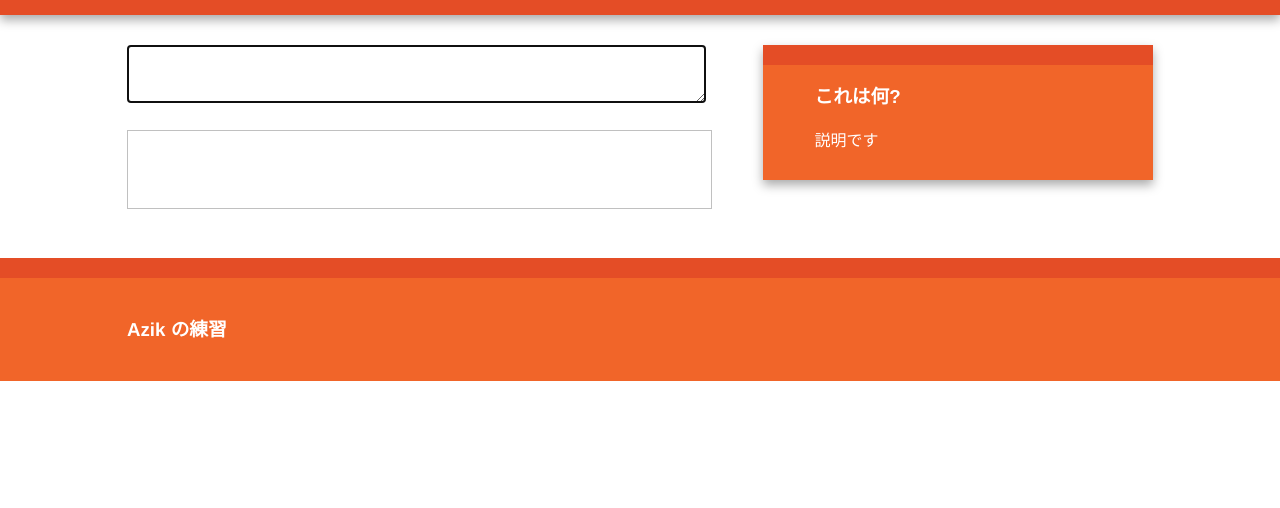
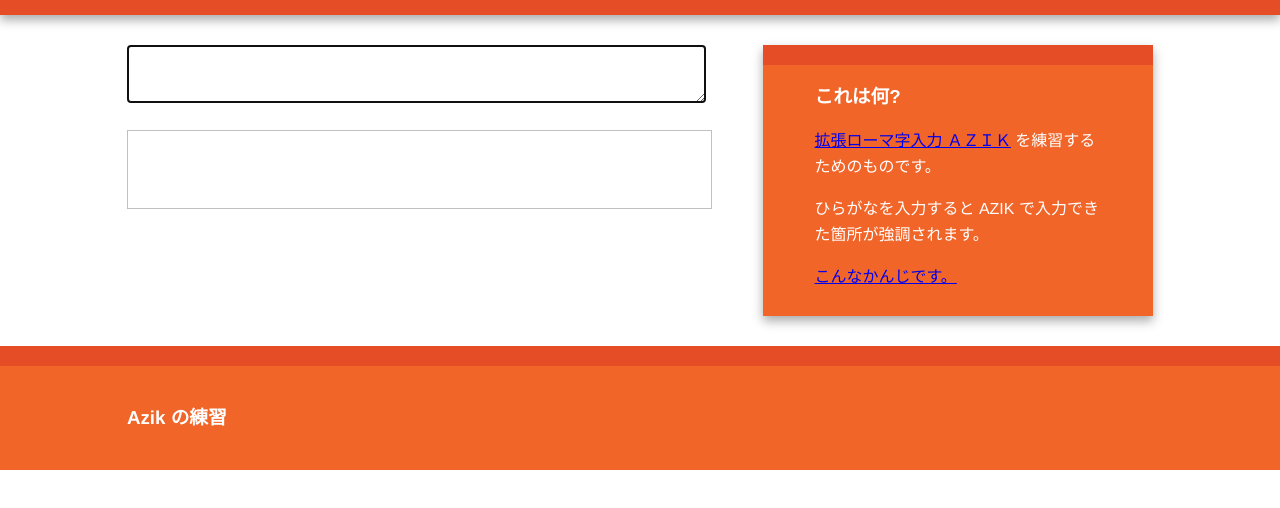
Before and after one commit to kminiatures/learn-azik, a plain HTML site: page index.html in a window 1280 px wide. Shown: the part 74-582 px from the top of the page. Drawn offline with nearby package versions, Linux system fonts and the light colour scheme.

Commit message:
Update index.html

```diff
--- a/index.html
+++ b/index.html
@@ -36,7 +36,16 @@
 
         <aside>
           <h3>これは何?</h3>
-          <p>説明です</p>
+          <p>
+            <a href="http://hp.vector.co.jp/authors/VA002116/azik/azikinfo.htm">拡張ローマ字入力 ＡＺＩＫ</a>
+            を練習するためのものです。
+          </p>
+          <p>ひらがなを入力すると AZIK で入力できた箇所が強調されます。</p>
+          <p>
+            <a href="https://gyazo.com/434794a908b402b2e4ddbd2834fb29f2.gif">
+              こんなかんじです。
+            </a>
+          </p>
         </aside>
 
       </div> <!-- #main -->
```
